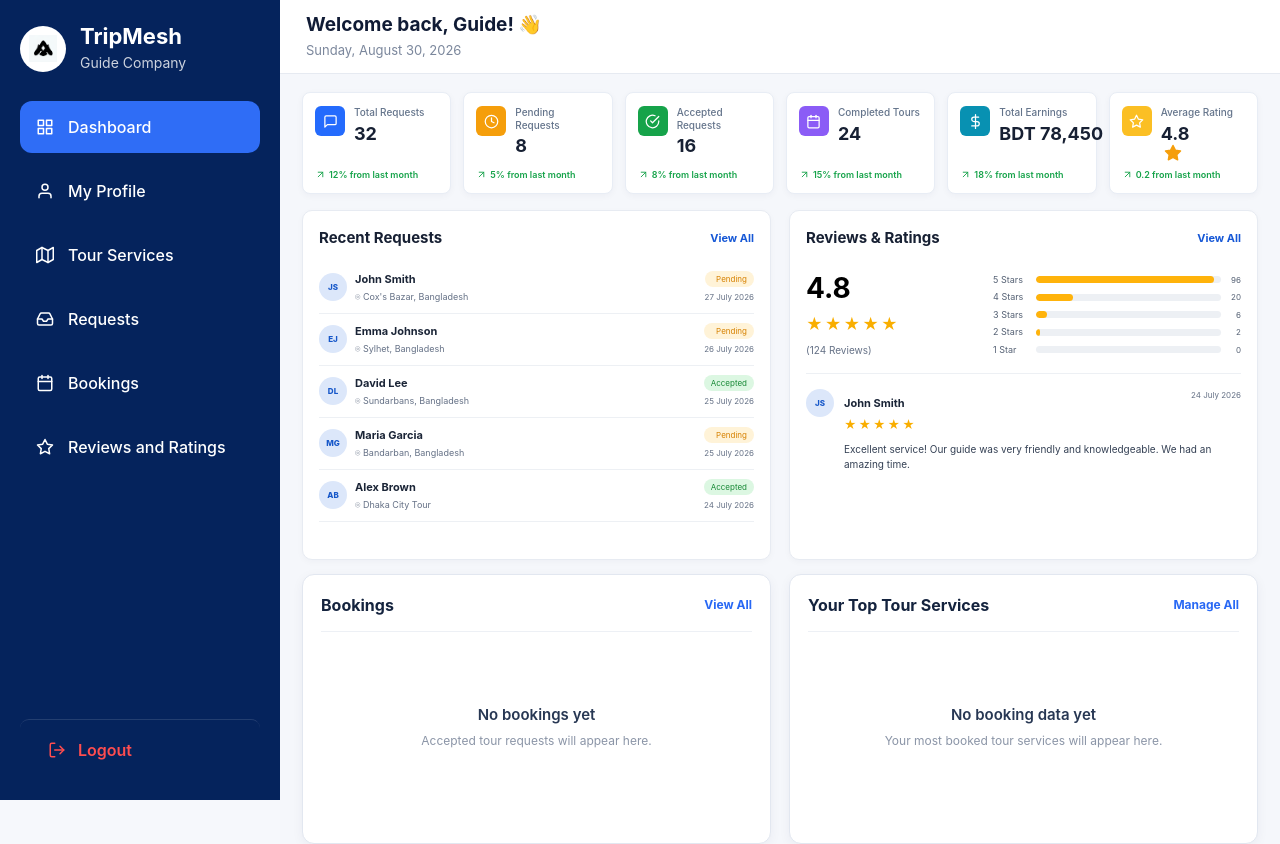
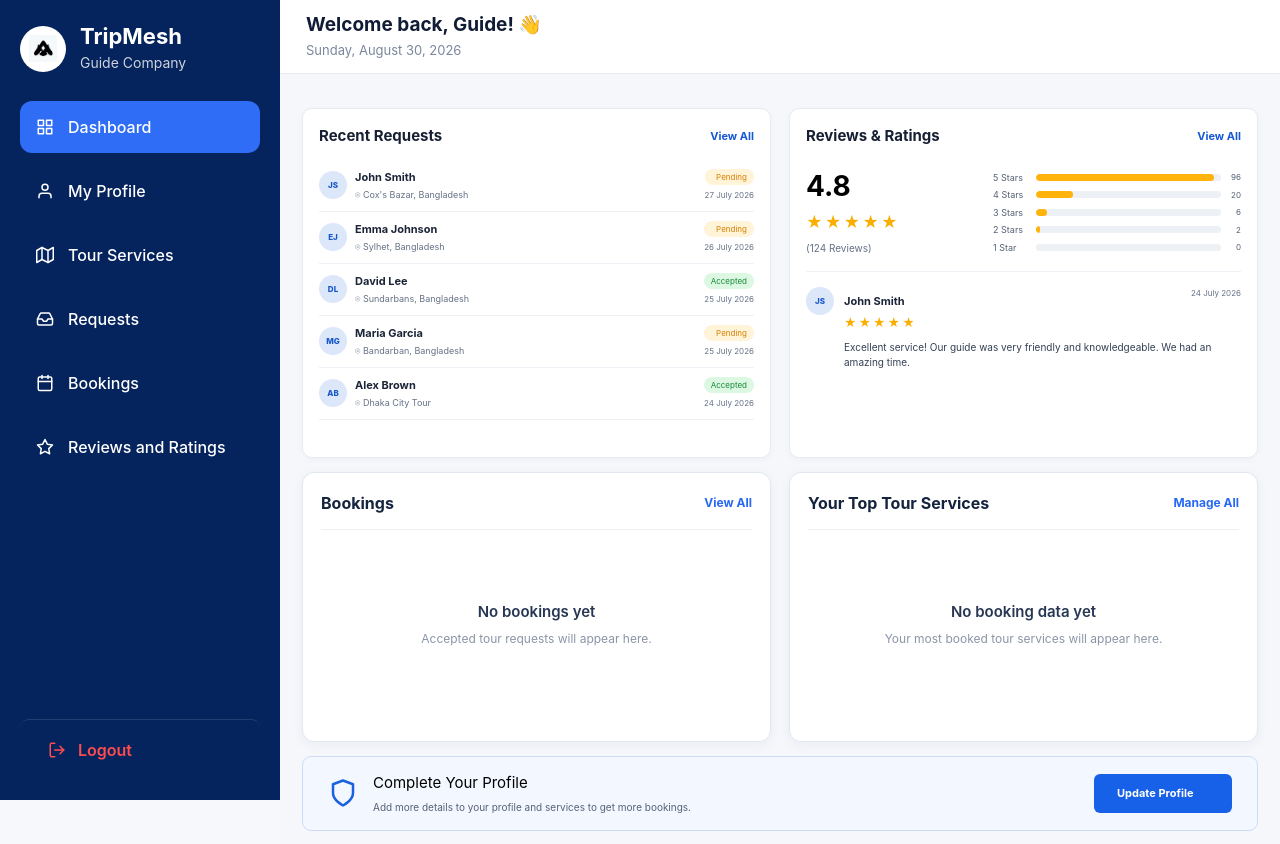
Before and after one commit to fahmida47/TripMesh, a React app in the folder frontend/: page /guide-dashboard in a window 1280 px wide. Shown: the top 844 px of the page. Built offline with nearby package versions, Linux system fonts and the light colour scheme; the HTML template or start-up script is replaced by a standard one.

Commit message:
fix: update guide dashboard layout

```diff
--- a/frontend/src/pages/GuideDashboard/GuideDashboard.jsx
+++ b/frontend/src/pages/GuideDashboard/GuideDashboard.jsx
@@ -1,35 +1,21 @@
 import "./GuideDashboard.css";
+
 import GuideSidebar from "./components/GuideSidebar";
 import GuideHeader from "./components/GuideHeader";
-import DashboardStats from "./components/DashboardStats";
 import DashboardOverview from "./components/DashboardOverview";
 
 const GuideDashboard = () => {
   return (
     <div className="guide-dashboard">
-
       <GuideSidebar />
 
       <div className="dashboard-content">
-
         <GuideHeader />
 
         <div className="dashboard-body">
-
-          <DashboardStats />
-
           <DashboardOverview />
-
-          {/* Requests */}
-
-          {/* Earnings */}
-
-          {/* More sections will be added later */}
-
         </div>
-
       </div>
-
     </div>
   );
 };
```
